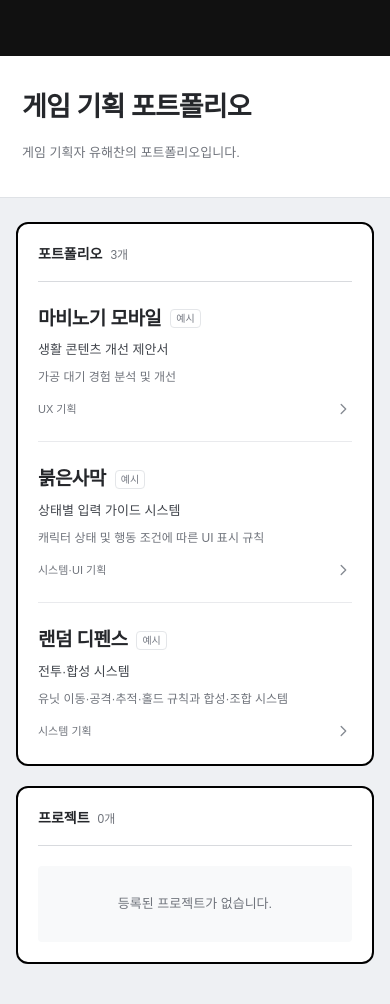
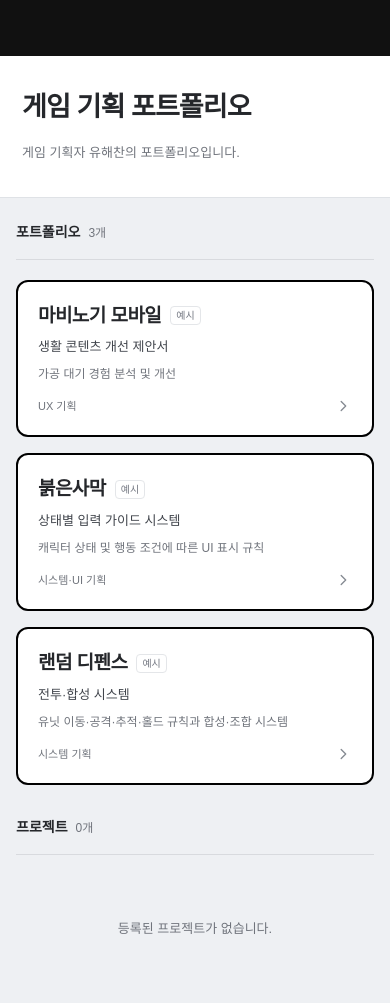
Before and after one commit to yuhaechan/game-portfolio, a Next.js app: page / in a window 390 px wide. Built offline with nearby package versions, Linux system fonts and the light colour scheme.

Commit message:
Update published portfolio

```diff
--- a/src/app/globals.css
+++ b/src/app/globals.css
@@ -20,16 +20,16 @@ a:focus-visible,button:focus-visible { outline:2px solid var(--accent); outline-
 .portfolio-home { max-width:none; min-height:calc(100svh - 64px); padding:0 0 64px; background:#eef0f3; }
 .intro { padding:48px 0; background:#fff; border-bottom:1px solid #dfe2e6; }
 .section-inner { max-width:960px; margin:0 auto; padding:0 32px; }
-.projects-section { width:calc(100% - 64px); max-width:896px; margin:32px auto 0; padding:28px; background:#fff; border:2px solid #000; border-radius:14px; }
-.work-section + .work-section { margin-top:24px; }
-.work-section .project-card:last-child { padding-bottom:4px; border-bottom:0; }
+.projects-section { width:calc(100% - 64px); max-width:896px; margin:32px auto 0; padding:0; }
+.work-section + .work-section { margin-top:40px; }
+.project-list { display:grid; gap:16px; margin-top:20px; }
 .intro h1 { font-size:clamp(27px,3.4vw,34px); font-weight:600; line-height:1.45; letter-spacing:-1.2px; margin:0 0 14px; word-break:keep-all; }
 .intro p { color:var(--muted); max-width:660px; font-size:14px; line-height:1.8; margin:0; white-space:pre-wrap; word-break:keep-all; overflow-wrap:anywhere; }
 .intro .author { color:var(--text); font-size:14px; margin-bottom:8px; }
 .section-title { display:flex; align-items:baseline; gap:8px; padding:0 0 16px; border-bottom:1px solid #d8dade; }
 .section-title h2 { font-size:14px; font-weight:600; margin:0; }
 .section-title span { color:var(--muted); font-size:12px; }
-.project-card { display:flex; align-items:center; gap:24px; padding:26px 0; border-bottom:1px solid var(--line); }
+.project-card { display:flex; align-items:center; gap:24px; padding:24px 28px; border:2px solid #000; border-radius:14px; background:#fff; }
 .project-card:hover { background:#fafbfc; }
 .project-card-copy { flex:1; min-width:0; }
 .project-name { display:flex; align-items:center; flex-wrap:wrap; gap:9px; margin-bottom:6px; }
@@ -66,7 +66,7 @@ a:focus-visible,button:focus-visible { outline:2px solid var(--accent); outline-
 .project-pagination a:hover { text-decoration:underline; text-underline-offset:4px; }
 .project-pagination a:last-child { text-align:right; }
 .preview-banner { padding:10px 14px; margin:8px 0; background:#f3f5f7; border-radius:4px; font-size:12px; color:#646d7b; }
-.empty-state { margin:20px 0 0; padding:28px 20px; background:#f8f9fa; border-radius:4px; color:var(--muted); font-size:13px; text-align:center; }
+.empty-state { margin:20px 0 0; padding:24px 0; color:var(--muted); font-size:13px; text-align:center; }
 .message-page { max-width:700px; margin:auto; padding:80px 24px; }
 .message-page h1 { font-size:25px; margin:20px 0; }
 .message-page p { font-size:14px; color:var(--muted); line-height:1.8; }
@@ -78,11 +78,11 @@ a:focus-visible,button:focus-visible { outline:2px solid var(--accent); outline-
   .portfolio-home { min-height:calc(100svh - 56px); padding:0 0 40px; }
   .intro { padding:32px 0; }
   .section-inner { padding:0 22px; }
-  .projects-section { width:calc(100% - 32px); margin-top:24px; padding:20px; border-radius:12px; }
-  .work-section + .work-section { margin-top:20px; }
+  .projects-section { width:calc(100% - 32px); margin-top:24px; padding:0; }
+  .work-section + .work-section { margin-top:32px; }
   .intro h1 { font-size:27px; letter-spacing:-.9px; }
   .intro p { font-size:13px; }
-  .project-card { align-items:flex-start; flex-wrap:wrap; gap:12px; padding:23px 0; }
+  .project-card { align-items:flex-start; flex-wrap:wrap; gap:12px; padding:20px; border-radius:12px; }
   .project-card-copy { flex-basis:calc(100% - 34px); }
   .project-name h3 { font-size:19px; }
   .card-subtitle { font-size:13px; }
```
